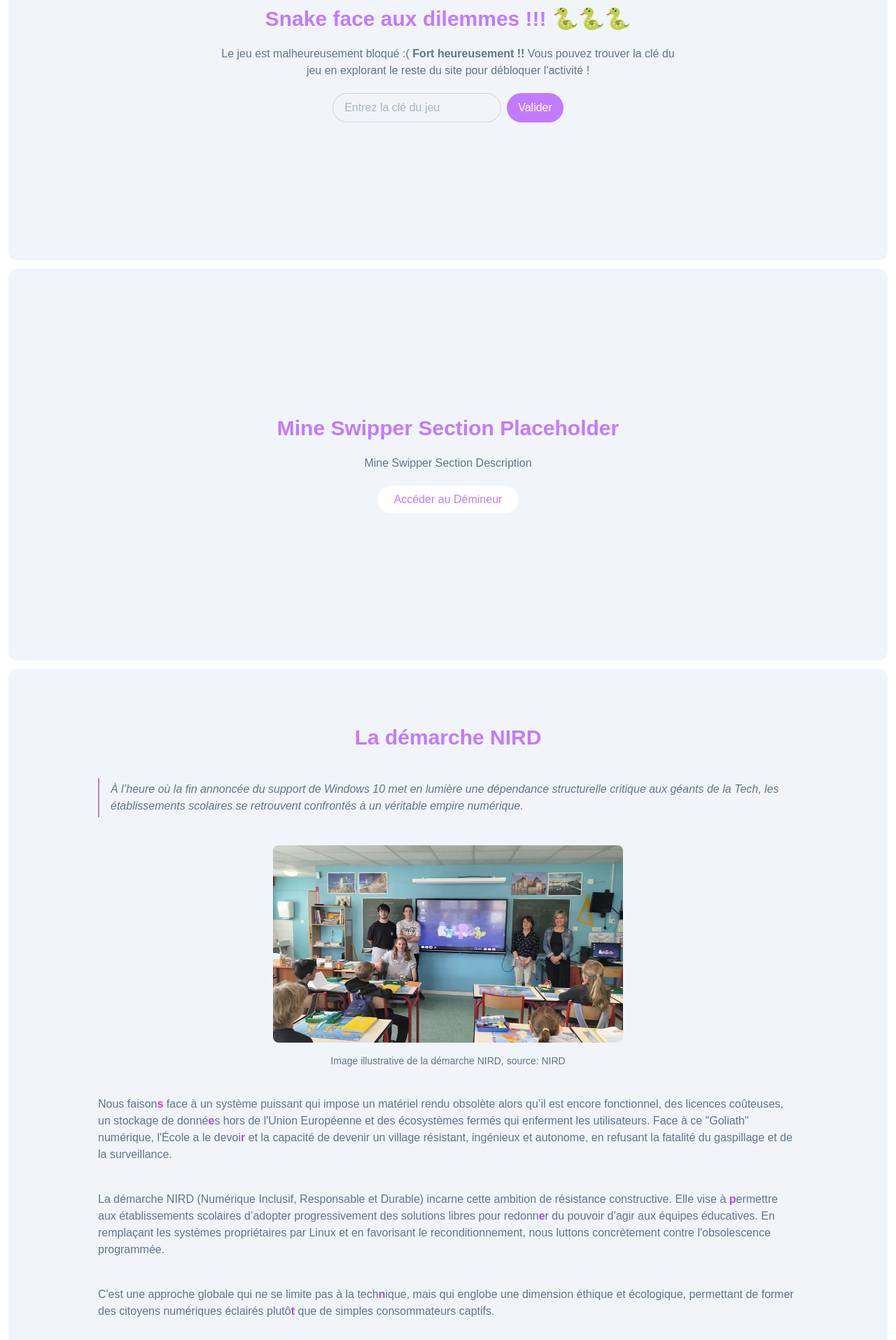
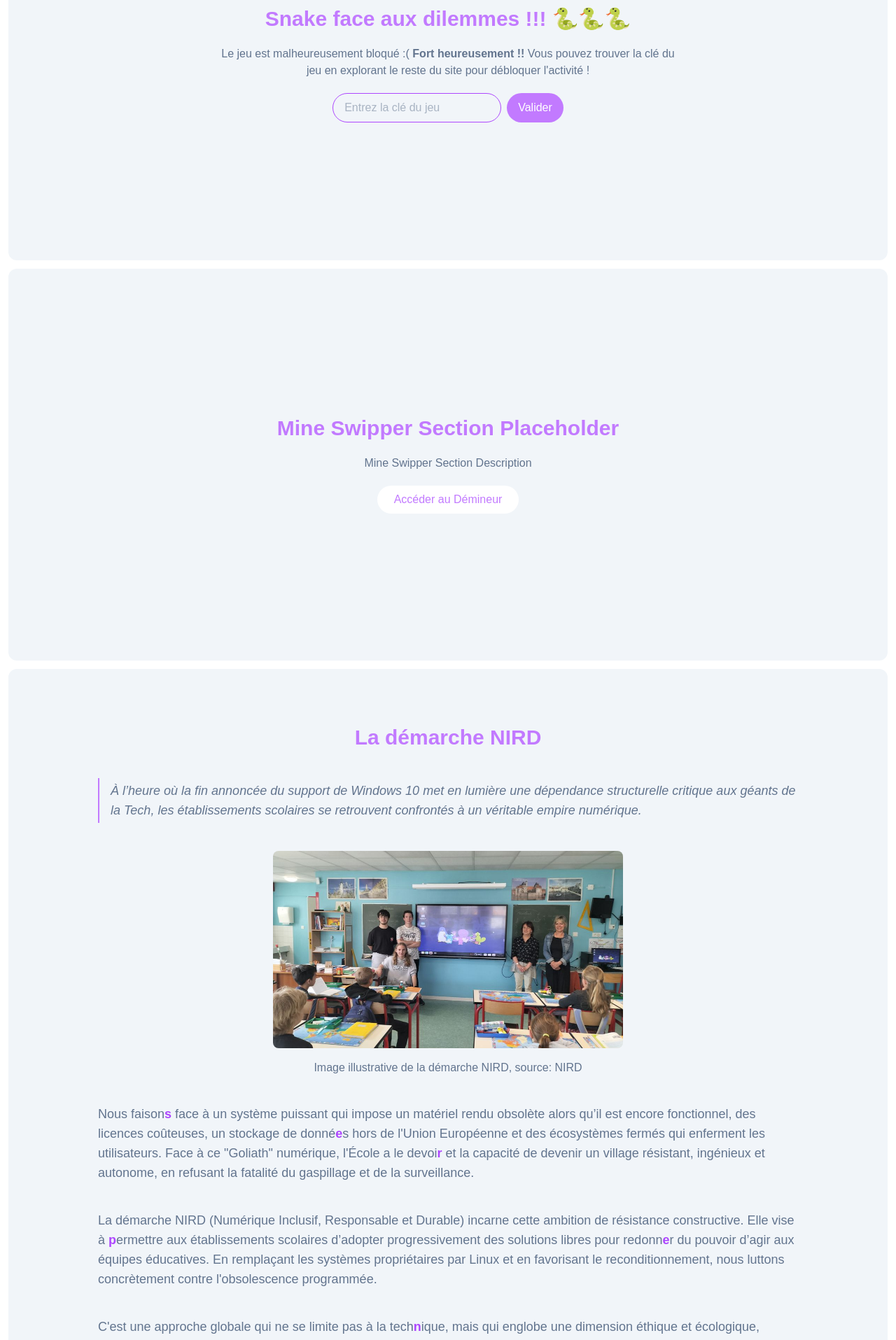
Before and after one commit to ErwanCoubret/ndi-2025, a Next.js app in the folder next-app/: page / in a window 1280 px wide. Shown: the part 1560-3475 px from the top of the page at 70% size. Built offline with nearby package versions, Linux system fonts and the light colour scheme.

Commit message:
fix: text-sections, fixed key case for snake

```diff
--- a/next-app/app/components/asso/AssoSection.tsx
+++ b/next-app/app/components/asso/AssoSection.tsx
@@ -4,7 +4,7 @@ import { FaArrowRight } from "react-icons/fa6";
 
 export default function AssoSection() {
   return (
-    <div  className="relative w-full h-fit pb-1 px-1 lg:pb-3 lg:px-3">
+    <div  className="relative w-full h-fit pb-1 px-1 lg:pb-3 lg:px-3 text-lg">
       <div id="asso" className="absolute -mt-20" />
 
       <div className="w-full h-full min-h-[70vh] flex flex-col gap-10 items-center justify-center bg-slate-100 py-20 px-4 rounded xl:rounded-xl relative overflow-hidden">
@@ -27,7 +27,7 @@ export default function AssoSection() {
             height={300}
             className="rounded-lg"
           />
-          <span className="text-sm text-slate-500">
+          <span className="text-base text-slate-500">
             Image illustrative de la démarche NIRD, source: NIRD
           </span>
         </div>
--- a/next-app/app/components/snake/SnakeSection.tsx
+++ b/next-app/app/components/snake/SnakeSection.tsx
@@ -13,7 +13,7 @@ export default function SnakeSection() {
   };
 
   const handleValidation = () => {
-    if (inputValue === "SERPENT") {
+    if (inputValue.toLowerCase() === "serpent") {
       setIsUnlocked(true);
       alert("Clé correcte ! Le jeu est débloqué.");
     } else {
@@ -42,7 +42,7 @@ export default function SnakeSection() {
             onChange={handleInputChange}
             value={inputValue}
             placeholder="Entrez la clé du jeu"
-            className="border border-gray-300 text-slate-500 rounded-full px-4 py-2"
+            className="border border-purple-500 text-slate-500 rounded-full px-4 py-2 focus:outline-none focus:ring-2 focus:ring-purple-400"
           />
 
           <button
```
